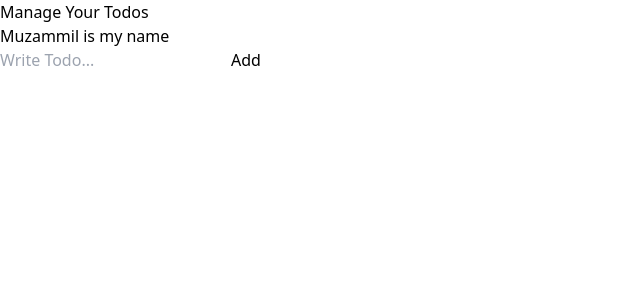
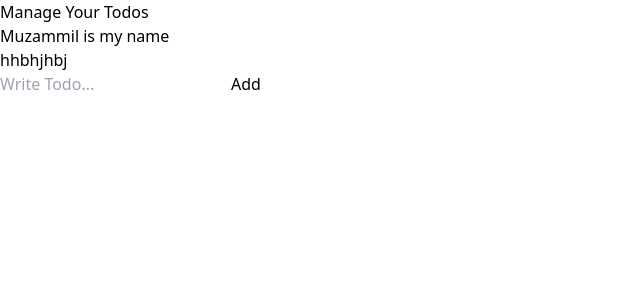
Before and after one commit to Muzammil-Akber/Todo-with-local-Storage, a React (Vite) app: page / in a window 1280 px wide. Shown: the top 300 px of the page, without its empty margins (0-640 px from the left). Built offline with nearby package versions, Linux system fonts and the light colour scheme.

Commit message:
another commit

```diff
--- a/src/App.jsx
+++ b/src/App.jsx
@@ -112,6 +112,7 @@ function App() {
                     <div className="mb-4">
                         {/* Todo form goes here */}
                         <h4>Muzammil is my name</h4>
+                        <h6>hhbhjhbj</h6>
                         <TodoForm />
                     </div>
                     <div className="flex flex-wrap gap-y-3">
```
